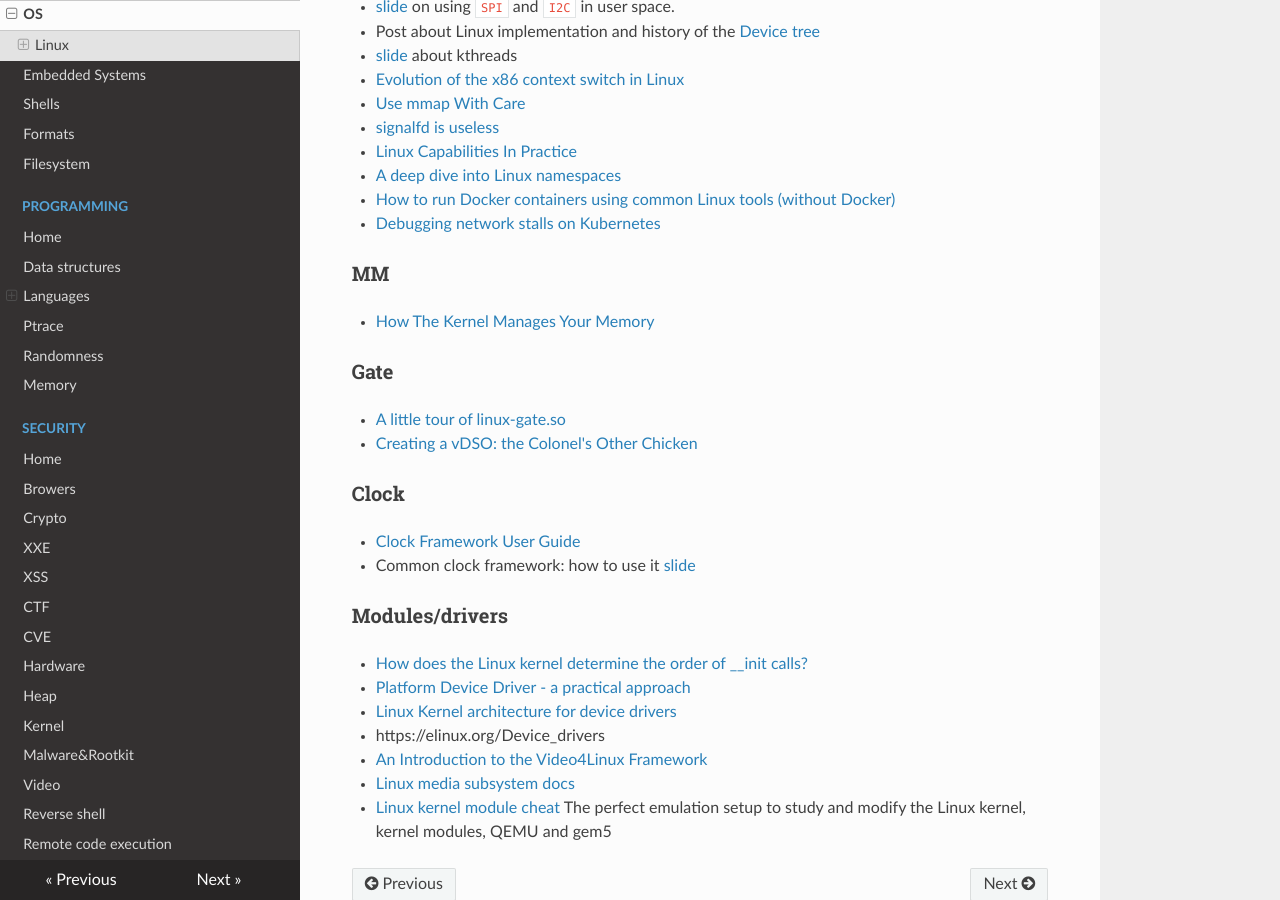
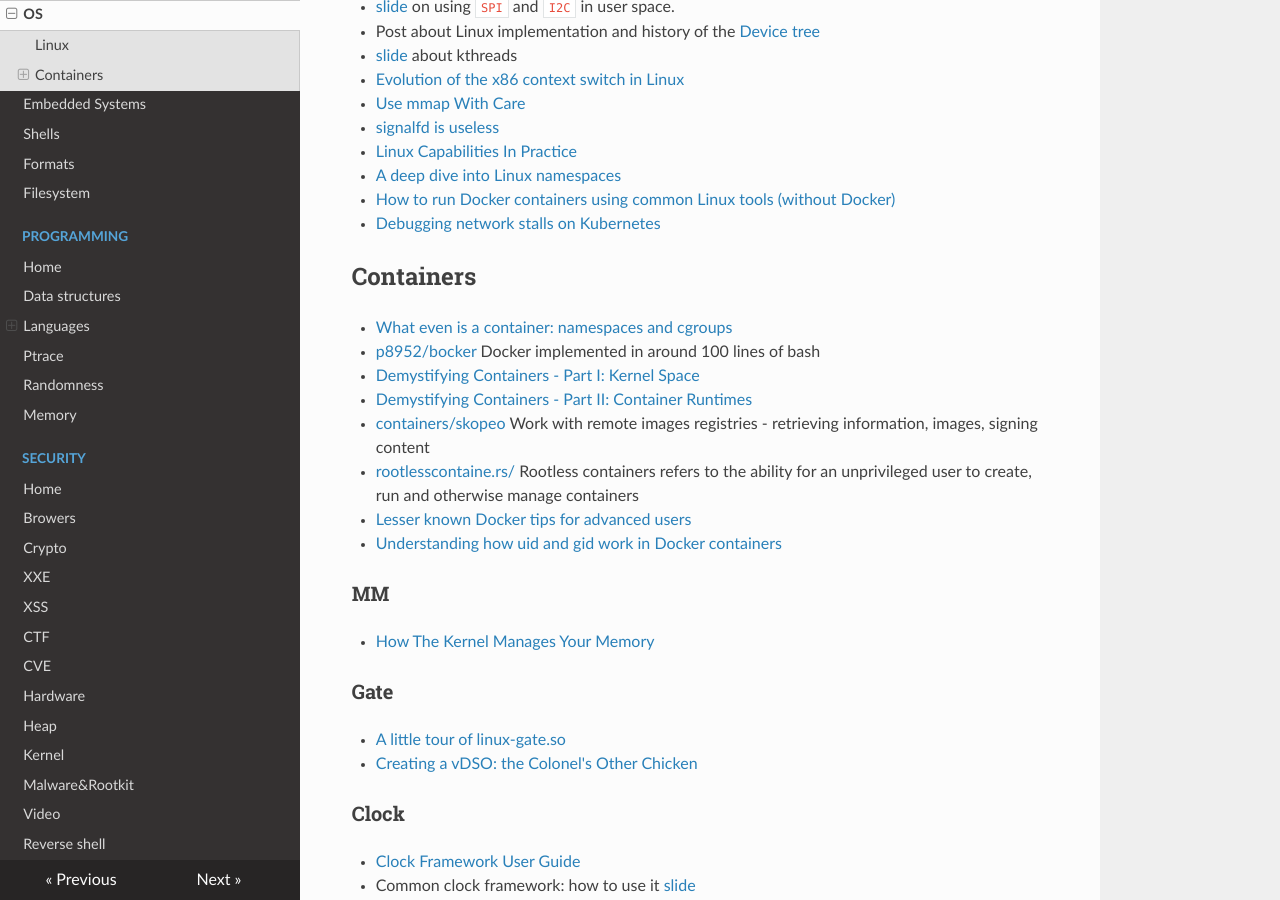
Before and after one commit to gipi/low-level, an MkDocs documentation site: the page built from docs/os/index.md, in a window 1280 px wide and 900 px high, scrolled down 833 px. Built offline with MkDocs 1.6.1, drawn with Linux system fonts in a browser that asks for light colours; nearby versions of some CDN libraries; old or Windows-style settings are respelled for this version of MkDocs.

Commit message:
Update index.md

```diff
--- a/docs/os/index.md
+++ b/docs/os/index.md
@@ -36,6 +36,17 @@ Related to that there are **Hypervisor**s
  - [How to run Docker containers using common Linux tools (without Docker)](https://ilearnedhowto.wordpress.com/tag/unshare/)
  - [Debugging network stalls on Kubernetes](https://github.blog/2019-11-21-debugging-network-stalls-on-kubernetes/)
 
+## Containers
+
+ - [What even is a container: namespaces and cgroups](https://jvns.ca/blog/2016/10/10/what-even-is-a-container/)
+ - [p8952/bocker](https://github.com/p8952/bocker) Docker implemented in around 100 lines of bash
+ - [Demystifying Containers - Part I: Kernel Space](https://medium.com/@saschagrunert/demystifying-containers-part-i-kernel-space-2c53d6979504)
+ - [Demystifying Containers - Part II: Container Runtimes](https://medium.com/@saschagrunert/demystifying-containers-part-ii-container-runtimes-e363aa378f25)
+ - [containers/skopeo](https://github.com/containers/skopeo) Work with remote images registries - retrieving information, images, signing content
+ - [rootlesscontaine.rs/](https://rootlesscontaine.rs/) Rootless containers refers to the ability for an unprivileged user to create, run and otherwise manage containers
+ - [Lesser known Docker tips for advanced users](https://offby2.com/posts/001-docker-lesser-known-tips/)
+ - [Understanding how uid and gid work in Docker containers](https://medium.com/@mccode/understanding-how-uid-and-gid-work-in-docker-containers-c37a01d01cf)
+
 ### MM
 
  - [How The Kernel Manages Your Memory](https://manybutfinite.com/post/how-the-kernel-manages-your-memory/)
```
